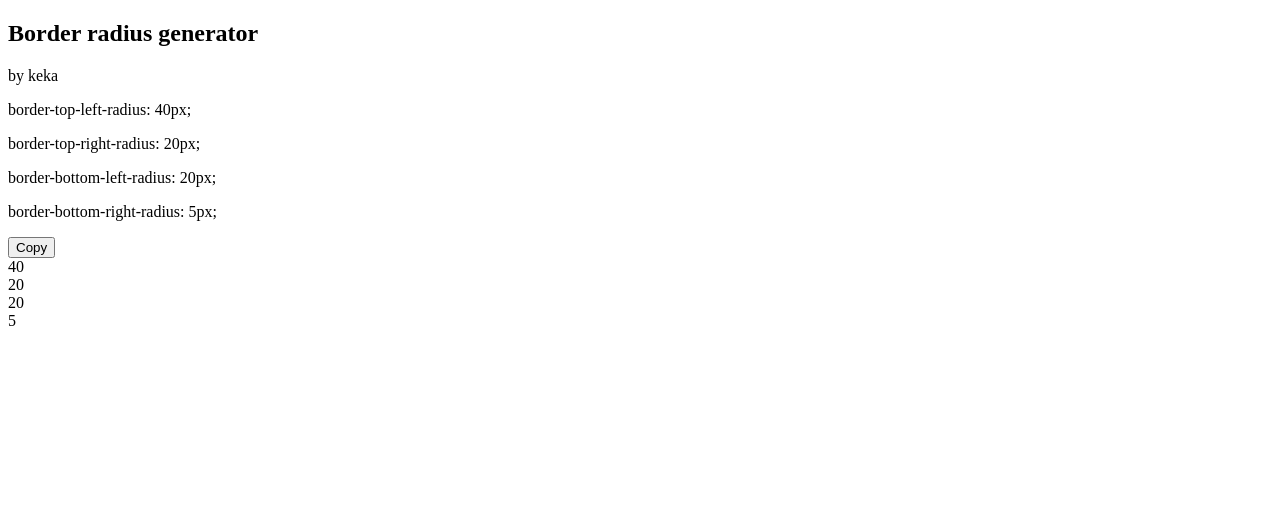
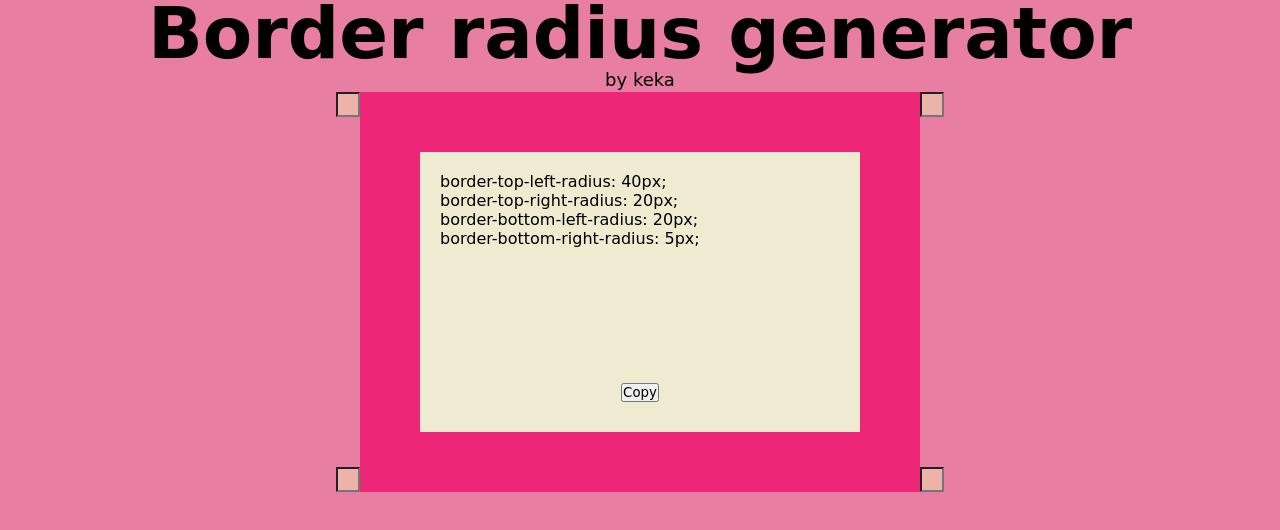
Before and after one commit to kessyads/manipulating_border_radius, a plain HTML site: page index.html in a window 1280 px wide. Drawn offline with Linux system fonts and the light colour scheme.

Commit message:
thirty_update

```diff
--- a/index.html
+++ b/index.html
@@ -4,13 +4,12 @@
     <meta charset="UTF-8">
     <meta http-equiv="X-UA-Compatible" content="IE=edge">
     <meta name="viewport" content="width=device-width, initial-scale=1.0">
-    <link rel="stylesheet" type="text/css" href="stylesheet.css" media="screen" />
+    <link rel="stylesheet" type="text/css" href="style.css" media="screen" />
     <title>border radius generator</title>
 </head>
 <body>
 
     <section>
-
         <div class="title">
             <h1>Border radius generator</h1>
         </div>
@@ -19,23 +18,30 @@
             <p>by keka</p>
         </div>
 
-        <section class="dimensions">
-            <p>border-top-left-radius: 40px;</p>
-            <p>border-top-right-radius: 20px;</p>
-            <p>border-bottom-left-radius: 20px;</p>
-            <p>border-bottom-right-radius: 5px;</p>
+    </section>
+    <section class="dimensions__father">
+        <div class="dimensions__child">
+            <input class="dimensions__number" id="bordertopleft"/>
+            <input class="dimensions__number" id="borderbottomleft"/>
+        </div>
 
-            <div>
-                <button>Copy</button>
+        <section class="box">
+            <div class="dimensions">
+                <p>border-top-left-radius: 40px;</p>
+                <p>border-top-right-radius: 20px;</p>
+                <p>border-bottom-left-radius: 20px;</p>
+                <p>border-bottom-right-radius: 5px;</p>
+                <div>
+                    <button>Copy</button>
+                </div>
             </div>
+        </section>
 
-            <div class="dimensions__number">40</div>
-            <div class="dimensions__number">20</div>
-            <div class="dimensions__number">20</div>
-            <div class="dimensions__number">5</div>
-
-        </section>
+        <div class="dimensions__child">
+            <input class="dimensions__number" id="bordertopright"/>
+            <input class="dimensions__number" id="borderbottomright"/>
+        </div>
     </section>
-
+    <script src="script.js"></script>
 </body>
 </html>
--- a/script.js
+++ b/script.js
@@ -0,0 +1,43 @@
+// Quando o usuario alterar um valor dentro dos inputs
+// a borda respectiva deve alterar a propriedade border-radius pro valor do input
+// além disso, o texto do board deve mudar também
+
+let borderTopLeftValue = 0;
+const borderTopLeft = document.querySelector("#bordertopleft")
+borderTopLeft.addEventListener("keyup",function(event){
+    borderTopLeftValue = event.target.value
+    renderBorderRadius()
+})
+
+let borderTopRightValue = 0;
+const borderTopRight = document.querySelector("#bordertopright")
+borderTopRight.addEventListener("keyup",function(event){
+    borderTopRightValue = event.target.value
+    renderBorderRadius()
+})
+
+let borderBottomLeftValue = 0;
+const borderBottomLeft = document.querySelector("#borderbottomleft")
+borderBottomLeft.addEventListener("keyup",function(event){
+    borderBottomLeftValue = event.target.value
+    renderBorderRadius()
+})
+
+let borderBottomRightValue = 0;
+const borderBottomRight = document.querySelector("#borderbottomright")
+borderBottomRight.addEventListener("keyup",function(event){
+    borderBottomRightValue = event.target.value
+    renderBorderRadius()
+})
+
+function renderBorderRadius(){
+    // ``
+    const style = `
+        border-top-left-radius: ${borderTopLeftValue}px;
+        border-top-right-radius: ${borderTopRightValue}px;
+        border-bottom-left-radius: ${borderBottomLeftValue}px;
+        border-bottom-right-radius: ${borderBottomRightValue}px;
+    `
+    const box = document.querySelector(".box")
+    box.setAttribute("style",style)
+}
--- a/style.css
+++ b/style.css
@@ -0,0 +1,70 @@
+* {
+    box-sizing: border-box;
+    margin: 0;
+    outline: 0;
+    padding: 0;
+    font-family: 'Architects Daughter', cursive;
+}
+
+body{
+    background: #E87EA1;
+}
+
+.title{
+    font-size: 48px;
+    font-style: normal;
+    font-weight: 400;
+    line-height: 67px;
+    letter-spacing: 0em;
+    text-align: center;
+}
+
+.credits{
+    font-size: 18px;
+    font-weight: 400;
+    line-height: 25px;
+    letter-spacing: 0em;
+    text-align: center;
+}
+
+.box{
+    background: #EE2677;
+    padding: 60px;
+    width: 560px;
+    height: 400px;
+}
+
+.dimensions{
+    background-color: #EEEBD0;
+    width: 100%;
+    height: 100%;
+    padding: 20px;
+}
+
+
+.dimensions__number{
+    align-items: center;
+    width: 24px;
+    height: 25px;
+    font-size: 18px;
+    line-height: 25px;
+    background-color: #EBB3A9;
+}
+
+.dimensions__father{
+    display: flex;
+    margin: auto;
+    justify-content: center;
+}
+
+.dimensions__child{
+    display: flex;
+    justify-content: space-between;
+    flex-direction: column;
+}
+
+.dimensions > div{
+    display: flex;
+    justify-content: center;
+    margin-top: 135px;
+}
```
